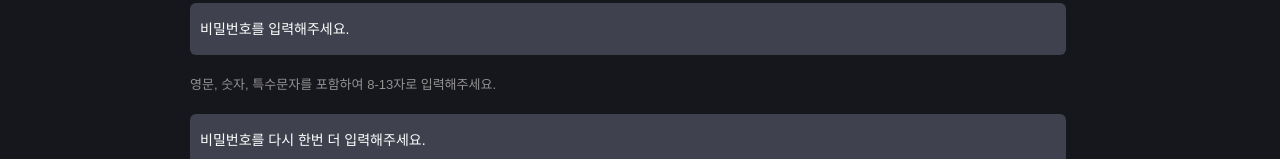
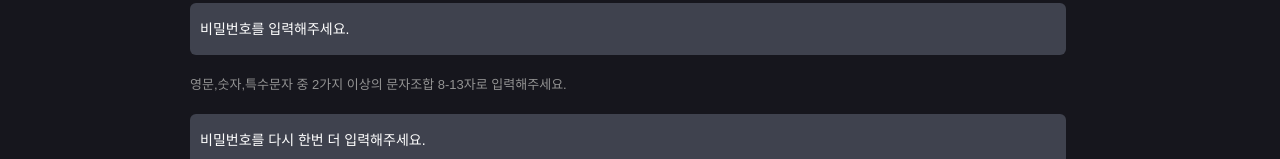
Before and after one commit to QuizUpWebProject/front, a React (Create React App) app: page /joinform in a window 1280 px wide. Shown: the part 571-730 px from the top of the page. Built offline with nearby package versions, Linux system fonts and the light colour scheme.

Commit message:
style: 회원가입 form comment 수정

```diff
--- a/src/components/join/PasswordForm.jsx
+++ b/src/components/join/PasswordForm.jsx
@@ -22,7 +22,7 @@ export default function PasswordForm({
         onChange={(e) => onPasswordChange(e.target.value)}
       />
       <Text style={{ color: isValid ? "#939393" : "#ff0000" }}>
-        영문, 숫자, 특수문자를 포함하여 8-13자로 입력해주세요.
+        영문,숫자,특수문자 중 2가지 이상의 문자조합 8-13자로 입력해주세요.
       </Text>
       <Input
         type="password"
```
